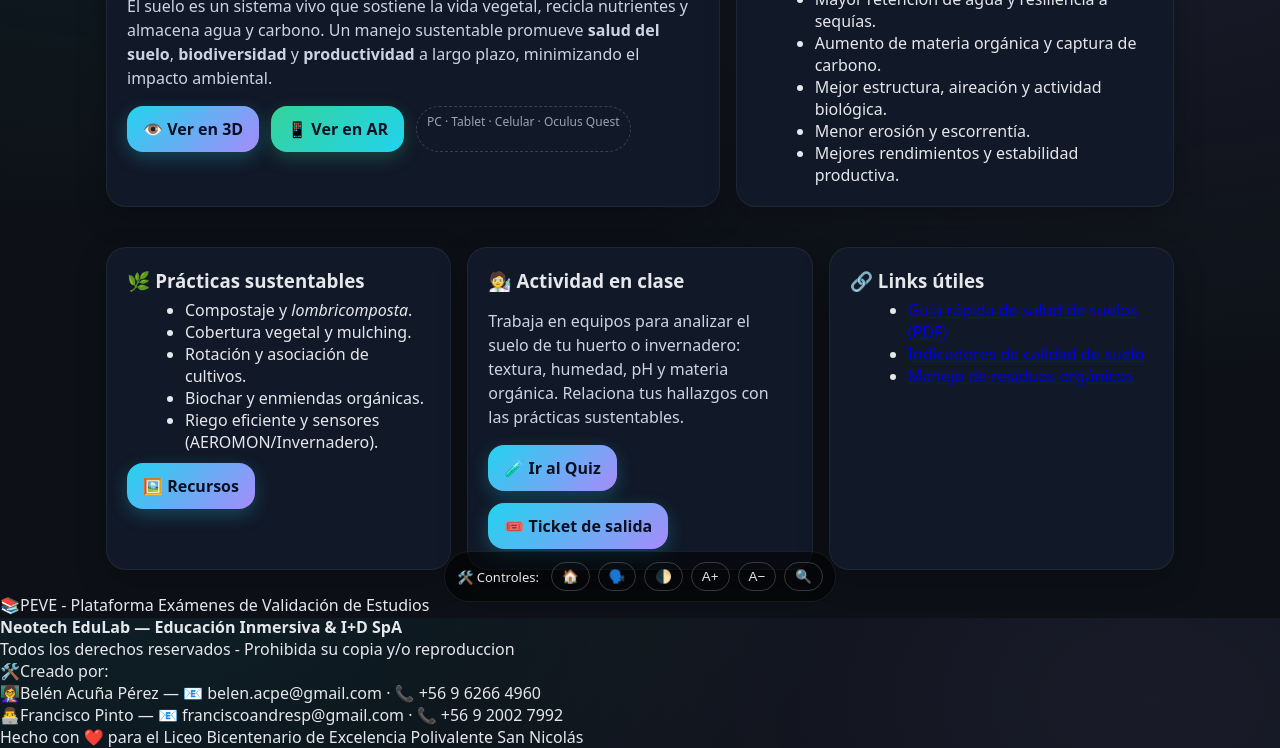
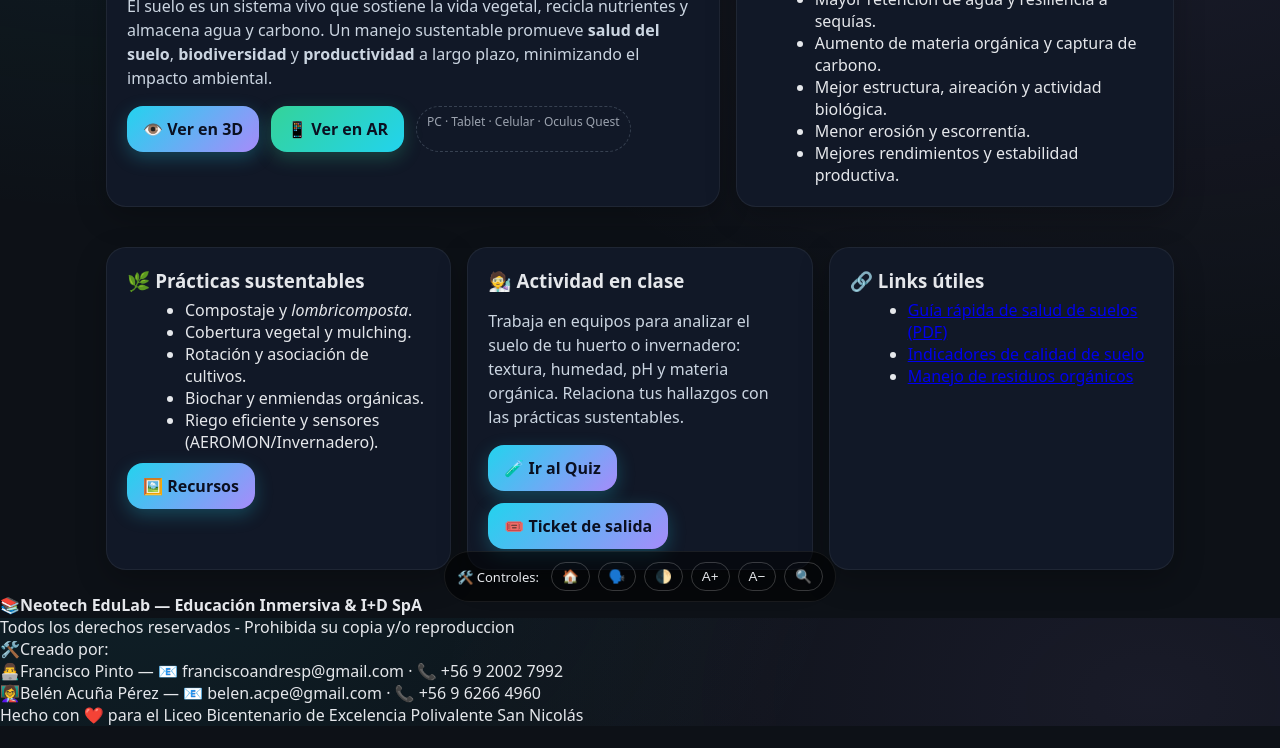
Before and after one commit to panchopinto/suelo-sustentable, a plain HTML site: page index.html in a window 1280 px wide. Shown: the part 182-930 px from the top of the page. After the commit the page ends 908 px from the top, so only its background shows below. Drawn offline with Linux system fonts and the light colour scheme.

Commit message:
Update index.html

```diff
--- a/index.html
+++ b/index.html
@@ -80,12 +80,11 @@
   </section>
 
 <footer class="footer">
-  <div>📚PEVE - Plataforma Exámenes de Validación de Estudios</div>
-  <div><strong>Neotech EduLab — Educación Inmersiva & I+D SpA</strong></div>
+  <div>📚<strong>Neotech EduLab — Educación Inmersiva & I+D SpA</strong></div>
   <div>Todos los derechos reservados - Prohibida su copia y/o reproduccion</div>
   <div>🛠️Creado por:</div>
+  <div>👨‍💻Francisco Pinto — 📧 franciscoandresp@gmail.com · 📞 +56 9 2002 7992</div>
   <div>👩‍🏫Belén Acuña Pérez — 📧 belen.acpe@gmail.com · 📞 +56 9 6266 4960</div>
-  <div>👨‍💻Francisco Pinto — 📧 franciscoandresp@gmail.com · 📞 +56 9 2002 7992</div>
   <div>Hecho con ❤️ para el Liceo Bicentenario de Excelencia Polivalente San Nicolás</div>
  </footer>
 
```
